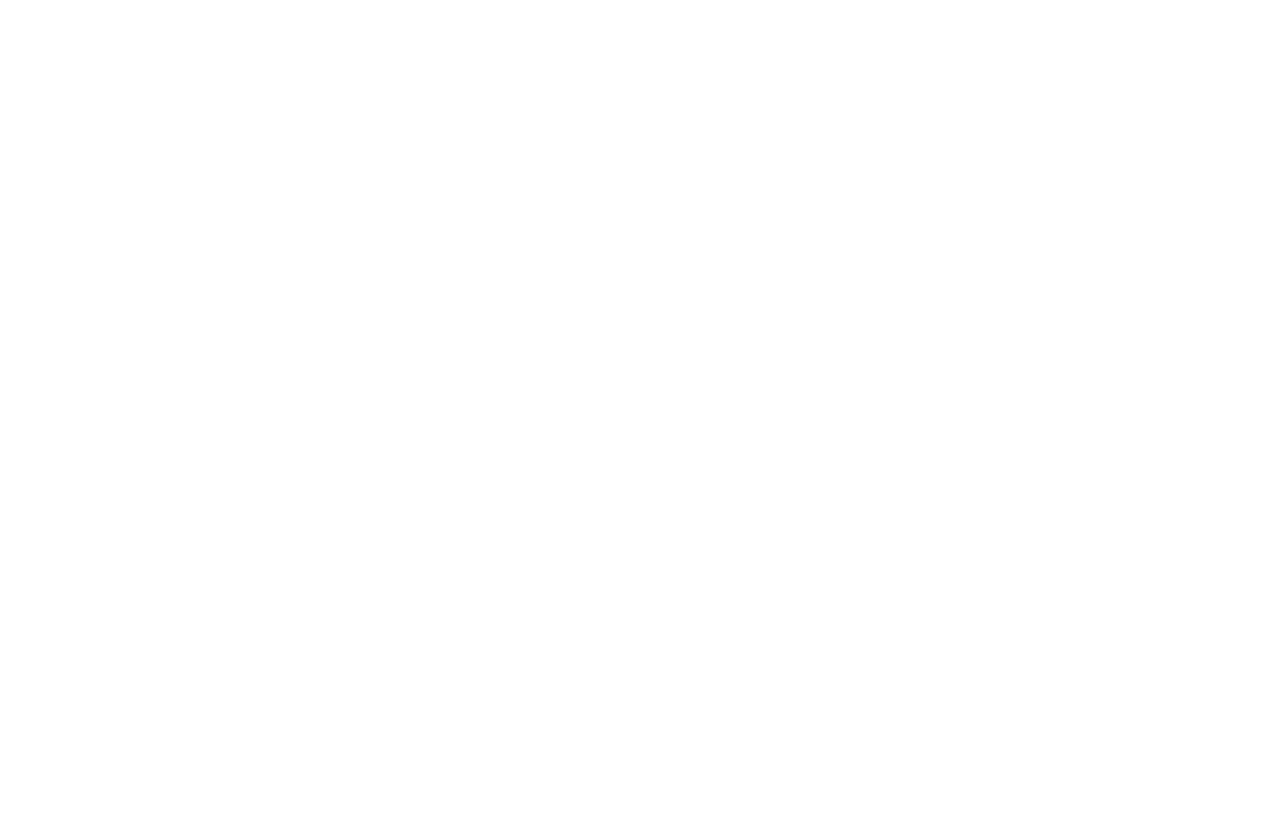
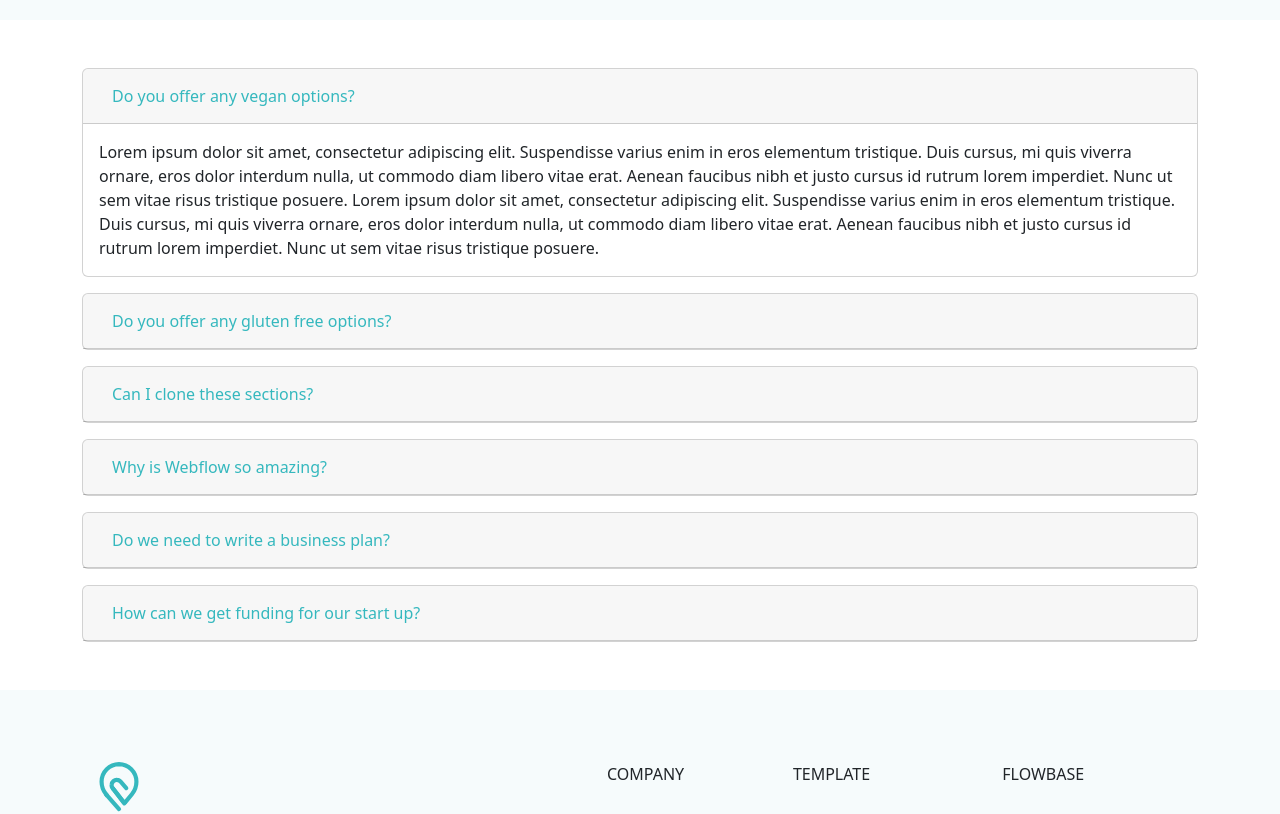
Before and after one commit to Subhash-Dhandhukiya/bootstrap-demo, a React (Create React App) app: page /faq in a window 1280 px wide. Shown: the part 620-1434 px from the top of the page. Before the commit the page ends 800 px from the top, so only its background shows below. Built offline with nearby package versions, Linux system fonts and the light colour scheme.

Commit message:
Add FAQs

```diff
--- a/src/pages/FAQ.js
+++ b/src/pages/FAQ.js
@@ -1,6 +1,202 @@
 import React from "react";
+import Footer from "../components/Footer";
 
 const FAQ = () => {
-  return <div>FAQ</div>;
+  return (
+    <>
+      <div className="d-flex align-items-center justify-content-center container-fluid background-color h-500 text-center">
+        <h2
+          style={{ fontWeight: "bolder", width: "40%" }}
+          className="display-3 text-black "
+        >
+          Frequently Asked <span className="active-color">Questions</span>
+        </h2>
+      </div>
+
+      <div id="accordion" className="container mt-5">
+        <div className="card mb-3">
+          <div className="card-header">
+            <a
+              className="btn active-color"
+              data-bs-toggle="collapse"
+              href="#collapseOne"
+            >
+              Do you offer any vegan options?
+            </a>
+          </div>
+          <div
+            id="collapseOne"
+            className="collapse show"
+            data-bs-parent="#accordion"
+          >
+            <div className="card-body">
+              Lorem ipsum dolor sit amet, consectetur adipiscing elit.
+              Suspendisse varius enim in eros elementum tristique. Duis cursus,
+              mi quis viverra ornare, eros dolor interdum nulla, ut commodo diam
+              libero vitae erat. Aenean faucibus nibh et justo cursus id rutrum
+              lorem imperdiet. Nunc ut sem vitae risus tristique posuere. Lorem
+              ipsum dolor sit amet, consectetur adipiscing elit. Suspendisse
+              varius enim in eros elementum tristique. Duis cursus, mi quis
+              viverra ornare, eros dolor interdum nulla, ut commodo diam libero
+              vitae erat. Aenean faucibus nibh et justo cursus id rutrum lorem
+              imperdiet. Nunc ut sem vitae risus tristique posuere.
+            </div>
+          </div>
+        </div>
+
+        <div className="card mb-3">
+          <div className="card-header">
+            <a
+              className="collapsed btn active-color"
+              data-bs-toggle="collapse"
+              href="#collapseTwo"
+            >
+              Do you offer any gluten free options?
+            </a>
+          </div>
+          <div
+            id="collapseTwo"
+            className="collapse"
+            data-bs-parent="#accordion"
+          >
+            <div className="card-body">
+              Lorem ipsum dolor sit amet, consectetur adipiscing elit.
+              Suspendisse varius enim in eros elementum tristique. Duis cursus,
+              mi quis viverra ornare, eros dolor interdum nulla, ut commodo diam
+              libero vitae erat. Aenean faucibus nibh et justo cursus id rutrum
+              lorem imperdiet. Nunc ut sem vitae risus tristique posuere. Lorem
+              ipsum dolor sit amet, consectetur adipiscing elit. Suspendisse
+              varius enim in eros elementum tristique. Duis cursus, mi quis
+              viverra ornare, eros dolor interdum nulla, ut commodo diam libero
+              vitae erat. Aenean faucibus nibh et justo cursus id rutrum lorem
+              imperdiet. Nunc ut sem vitae risus tristique posuere.
+            </div>
+          </div>
+        </div>
+
+        <div className="card mb-3">
+          <div className="card-header">
+            <a
+              className="collapsed btn active-color"
+              data-bs-toggle="collapse"
+              href="#collapseThree"
+            >
+              Can I clone these sections?
+            </a>
+          </div>
+          <div
+            id="collapseThree"
+            className="collapse"
+            data-bs-parent="#accordion"
+          >
+            <div className="card-body">
+              Lorem ipsum dolor sit amet, consectetur adipiscing elit.
+              Suspendisse varius enim in eros elementum tristique. Duis cursus,
+              mi quis viverra ornare, eros dolor interdum nulla, ut commodo diam
+              libero vitae erat. Aenean faucibus nibh et justo cursus id rutrum
+              lorem imperdiet. Nunc ut sem vitae risus tristique posuere. Lorem
+              ipsum dolor sit amet, consectetur adipiscing elit. Suspendisse
+              varius enim in eros elementum tristique. Duis cursus, mi quis
+              viverra ornare, eros dolor interdum nulla, ut commodo diam libero
+              vitae erat. Aenean faucibus nibh et justo cursus id rutrum lorem
+              imperdiet. Nunc ut sem vitae risus tristique posuere..
+            </div>
+          </div>
+        </div>
+
+        <div className="card mb-3">
+          <div className="card-header">
+            <a
+              className="collapsed btn active-color"
+              data-bs-toggle="collapse"
+              href="#collapseFour"
+            >
+              Why is Webflow so amazing?
+            </a>
+          </div>
+          <div
+            id="collapseFour"
+            className="collapse"
+            data-bs-parent="#accordion"
+          >
+            <div className="card-body">
+              Lorem ipsum dolor sit amet, consectetur adipiscing elit.
+              Suspendisse varius enim in eros elementum tristique. Duis cursus,
+              mi quis viverra ornare, eros dolor interdum nulla, ut commodo diam
+              libero vitae erat. Aenean faucibus nibh et justo cursus id rutrum
+              lorem imperdiet. Nunc ut sem vitae risus tristique posuere. Lorem
+              ipsum dolor sit amet, consectetur adipiscing elit. Suspendisse
+              varius enim in eros elementum tristique. Duis cursus, mi quis
+              viverra ornare, eros dolor interdum nulla, ut commodo diam libero
+              vitae erat. Aenean faucibus nibh et justo cursus id rutrum lorem
+              imperdiet. Nunc ut sem vitae risus tristique posuere..
+            </div>
+          </div>
+        </div>
+
+        <div className="card mb-3">
+          <div className="card-header">
+            <a
+              className="collapsed btn active-color"
+              data-bs-toggle="collapse"
+              href="#collapseFive"
+            >
+              Do we need to write a business plan?
+            </a>
+          </div>
+          <div
+            id="collapseFive"
+            className="collapse"
+            data-bs-parent="#accordion"
+          >
+            <div className="card-body">
+              Lorem ipsum dolor sit amet, consectetur adipiscing elit.
+              Suspendisse varius enim in eros elementum tristique. Duis cursus,
+              mi quis viverra ornare, eros dolor interdum nulla, ut commodo diam
+              libero vitae erat. Aenean faucibus nibh et justo cursus id rutrum
+              lorem imperdiet. Nunc ut sem vitae risus tristique posuere. Lorem
+              ipsum dolor sit amet, consectetur adipiscing elit. Suspendisse
+              varius enim in eros elementum tristique. Duis cursus, mi quis
+              viverra ornare, eros dolor interdum nulla, ut commodo diam libero
+              vitae erat. Aenean faucibus nibh et justo cursus id rutrum lorem
+              imperdiet. Nunc ut sem vitae risus tristique posuere..
+            </div>
+          </div>
+        </div>
+
+        <div className="card mb-3">
+          <div className="card-header">
+            <a
+              className="collapsed btn active-color"
+              data-bs-toggle="collapse"
+              href="#collapseSix"
+            >
+              How can we get funding for our start up?
+            </a>
+          </div>
+          <div
+            id="collapseSix"
+            className="collapse"
+            data-bs-parent="#accordion"
+          >
+            <div className="card-body">
+              Lorem ipsum dolor sit amet, consectetur adipiscing elit.
+              Suspendisse varius enim in eros elementum tristique. Duis cursus,
+              mi quis viverra ornare, eros dolor interdum nulla, ut commodo diam
+              libero vitae erat. Aenean faucibus nibh et justo cursus id rutrum
+              lorem imperdiet. Nunc ut sem vitae risus tristique posuere. Lorem
+              ipsum dolor sit amet, consectetur adipiscing elit. Suspendisse
+              varius enim in eros elementum tristique. Duis cursus, mi quis
+              viverra ornare, eros dolor interdum nulla, ut commodo diam libero
+              vitae erat. Aenean faucibus nibh et justo cursus id rutrum lorem
+              imperdiet. Nunc ut sem vitae risus tristique posuere..
+            </div>
+          </div>
+        </div>
+      </div>
+
+      <Footer />
+    </>
+  );
 };
 export default FAQ;
```
